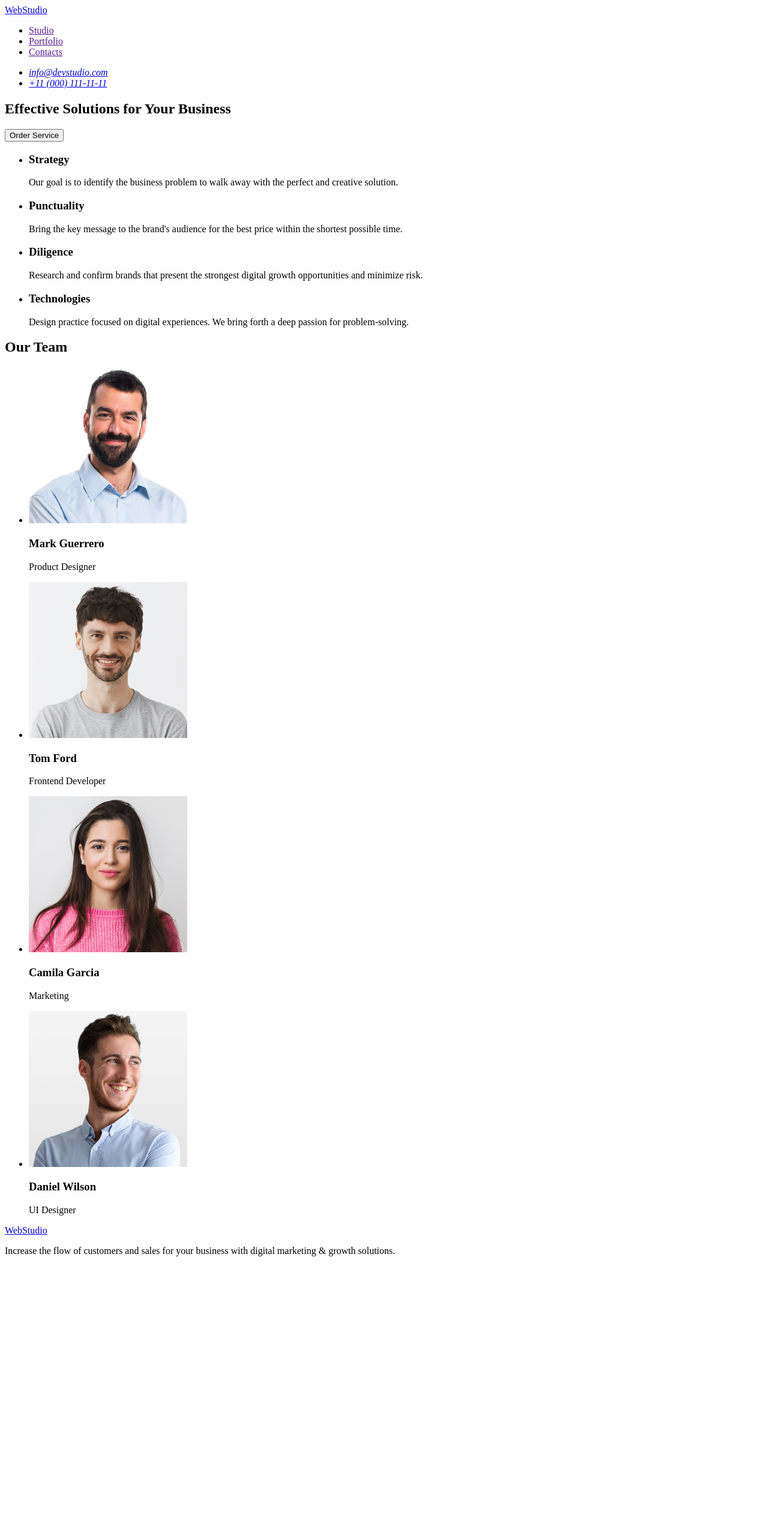
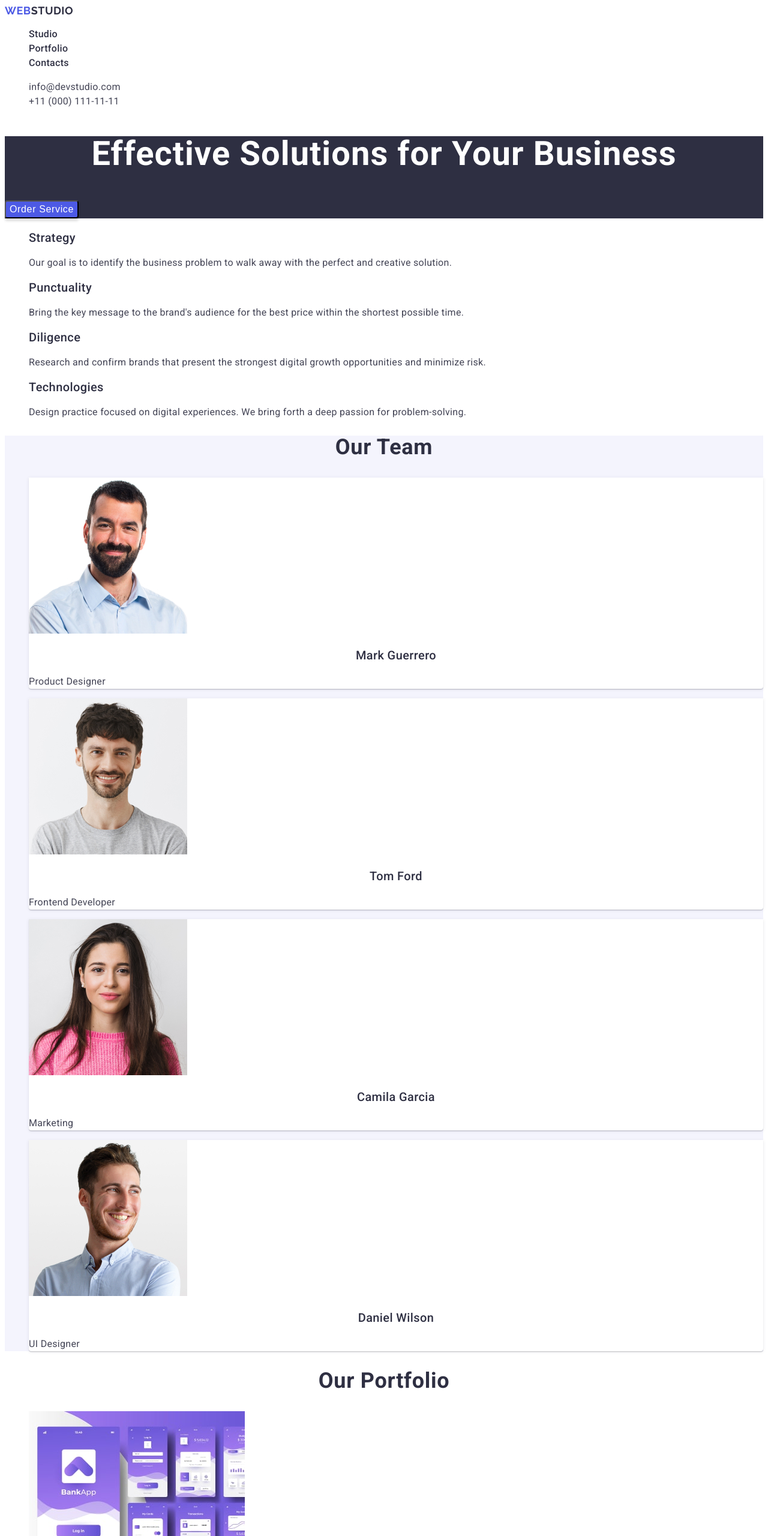
Before and after one commit to Roxaneryz/goit-markup-hw-02, a plain HTML site: page index.html in a window 1280 px wide. Shown: the top 2560 px of the page at 60% size. Before the commit the page ends 2110 px from the top, so only its background shows below. Drawn offline with Linux system fonts and the light colour scheme.

Commit message:
Css Style

```diff
--- /dev/null
+++ b/css/style.css
@@ -0,0 +1,190 @@
+body{
+    font-family: 'Roboto', sans-serif;
+
+}
+.visually-hidden {
+    position: absolute;
+    width: 1px;
+    height: 1px;
+    margin: -1px;
+    border: 0;
+    padding: 0;
+
+    white-space: nowrap;
+    clip-path: inset(100%);
+    clip: rect(0 0 0 0);
+    overflow: hidden;
+  }
+  .link{
+    text-decoration: none;
+}
+.list{
+   list-style: none;
+}
+
+/*========== HEADER =======*/
+
+
+
+.header-logo, .footer-logo {
+color: var(--NAVY-BLUE, #2E2F42);
+font-family: Raleway;
+font-size: 18px;
+font-weight: 700;
+line-height: 1.16;
+letter-spacing: 0.03em;
+text-transform: uppercase;
+}
+span{
+    color: var(--IRIS, #4D5AE5);
+}
+.header-menu {
+}
+.header-menu-item {
+color: var(--NAVY-BLUE, #2E2F42);
+font-size: 16px;
+font-weight: 500;
+line-height: 1.5;
+letter-spacing: 0.02em;
+}
+.header-menu-mail,  .header-menu-tel {
+    color: var(--SLATE, #434455);
+font-size: 16px;
+line-height: 1.5;
+letter-spacing: 0.02em;
+font-style: normal;
+}
+
+/*========== /HEADER =======*/
+
+/*========== MAIN =======*/
+.main {
+    background: var(--NAVY-BLUE, #2E2F42);
+}
+.main-title { color: var(--WHITE, #FFF);
+    text-align: center;
+    font-size: 56px;
+    font-weight: 700;
+    line-height: 1.07;
+    letter-spacing: 0.02em;
+
+}
+.main-btn {
+    color: var(--WHITE, #FFF);
+    font-size: 16px;
+    font-weight: 500;
+    line-height: 1.5;
+    letter-spacing: 0.04em;
+
+
+    border-radius: 4px;
+background: var(--IRIS, #4D5AE5);
+box-shadow: 0px 4px 4px 0px rgba(0, 0, 0, 0.15);
+}
+
+/*========== MAIN bts plan =======*/
+
+
+.bns-plan-title {color: var(--NAVY-BLUE, #2E2F42);
+
+    font-size: 20px;
+    font-weight: 500;
+    line-height: 1.2;
+    letter-spacing: 0.02em;
+}
+.bns-plan-text {color: var(--SLATE, #434455);
+
+    font-size: 16px;
+    font-weight: 400;
+    line-height: 1.2;
+    letter-spacing: 0.02em;
+}
+/*========== /MAIN bts plan =======*/
+
+/*========== MAIN team =======*/
+.team { background: var(--CLOUD, #F4F4FD);
+
+}
+.team-title {
+    color: var(--NAVY-BLUE, #2E2F42);
+    text-align: center;
+    font-size: 36px;
+    font-weight: 700;
+    line-height: 1.11;
+    letter-spacing: 0.02em;
+    text-transform: capitalize;
+
+
+}
+.team-list {border-radius: 0px 0px 4px 4px;
+    background: var(--WHITE, #FFF);
+    box-shadow: 0px 2px 1px 0px rgba(46, 47, 66, 0.08), 0px 1px 1px 0px rgba(46, 47, 66, 0.16), 0px 1px 6px 0px rgba(46, 47, 66, 0.08);
+
+
+}
+.team-list-title {color: var(--NAVY-BLUE, #2E2F42);
+    text-align: center;
+    font-size: 20px;
+    font-weight: 500;
+    line-height: 1.2;
+    letter-spacing: 0.02em
+}
+.team-list-text {color: var(--SLATE, #434455);
+    font-size: 16px;
+    line-height: 1.5;
+    letter-spacing: 0.02em
+}
+
+/*========== /MAIN team =======*/
+
+/*========== PORTFOLIO =======*/
+
+
+.portfolio {
+}
+.portfolio-title { color: var(--NAVY-BLUE, #2E2F42);
+    text-align: center;
+    font-size: 36px;
+    font-weight: 700;
+    line-height: 1.11;
+    letter-spacing: 0.02em;
+    text-transform: capitalize;
+}
+.portfolio-list {
+}
+.portfolio-list-title {color: var(--NAVY-BLUE, #2E2F42);
+    font-size: 20px;
+    font-style: normal;
+    font-weight: 500;
+    line-height: 1.2;
+    letter-spacing: 0.02em;
+}
+.portfolio-list-text {color: var(--SLATE, #434455);
+    font-size: 16px;
+    font-style: normal;
+    font-weight: 400;
+    line-height: 1.5;
+    letter-spacing: 0.02em;
+}
+/*========== /PORTFOLIO =======*/
+
+/*========== /MAIN =======*/
+
+
+/*========== FOOTER =======*/
+
+.footer {  background: var(--NAVY-BLUE, #2E2F42);
+}
+.footer-text {color: var(--CLOUD, #F4F4FD);
+    font-size: 16px;
+    font-style: normal;
+    line-height: 1.5;
+    letter-spacing: 0.02em;
+}
+
+.footer-logo{
+    color: var(--CLOUD, #F4F4FD);
+}
+
+
+/*========== /FOOTER =======*/
--- a/index.html
+++ b/index.html
@@ -4,84 +4,129 @@
    <meta charset="UTF-8">
     <meta name="viewport" content="width=device-width, initial-scale=1.0">
     <title>WebStudio</title>
+    <link rel="preconnect" href="https://fonts.googleapis.com">
+    <link rel="preconnect" href="https://fonts.gstatic.com" crossorigin>
+    <link href="https://fonts.googleapis.com/css2?family=Raleway:wght@700&family=Roboto:wght@400;500;700&display=swap" rel="stylesheet">
+    <link rel="stylesheet" href="css/style.css">
 </head>
 <body>
-    <header>
+    <header class="header">
         <nav>
-         <a href="./index.html">WebStudio</a>
-        <ul>
-            <li><a href="">Studio</a></li>
-            <li><a href="">Portfolio</a></li>
-            <li><a href="">Contacts</a></li>
+         <a class="header-logo link" href="./index.html"><span>Web</span>Studio</a>
+        <ul class="header-menu list">
+            <li><a class=" header-menu-item link" href="">Studio</a></li>
+            <li><a class="header-menu-item link" href="">Portfolio</a></li>
+            <li><a class=" header-menu-item link" href="">Contacts</a></li>
         </ul>
     </nav>
         <address>
-            <ul>
-            <li><a href="mailto:info@devstudio.com">info@devstudio.com</a></li>
-            <li><a href="tel:+110001111111">+11 (000) 111-11-11</a>  </li>
+            <ul class="list">
+            <li class="header-mail"><a class=" header-menu-mail link" href="mailto:info@devstudio.com">info@devstudio.com</a></li>
+            <li class="header-tel"><a class=" header-menu-tel link" href="tel:+110001111111">+11 (000) 111-11-11</a>  </li>
         </ul>
     </address>
     </header>
-    <main>
+    <main >
 
-        <section>
-            <h1>Effective Solutions
+        <section class="main">
+            <h1 class="main-title">Effective Solutions
                 for Your Business</h1>
-            <button type="button">Order Service</button>
+            <button class="main-btn" type="button">Order Service</button>
         </section>
-        <section>
-            <h2 hidden>business plan</h2>
-             <ul>
+        <section class="bns-plan">
+            <h2 class="visually-hidden">business plan</h2>
+             <ul class="list">
             <li>
-                <h3>Strategy</h3>
-                <p>Our goal is to identify the business
+                <h3 class="bns-plan-title">Strategy</h3>
+                <p class="bns-plan-text">Our goal is to identify the business
                     problem to walk away with the perfect and creative solution. </p>
             </li>
             <li>
-                <h3>Punctuality</h3>
-                <p>Bring the key message to the brand's audience for the best price within the shortest possible time.</p>
+                <h3 class="bns-plan-title">Punctuality</h3>
+                <p class="bns-plan-text">Bring the key message to the brand's audience for the best price within the shortest possible time.</p>
             </li>
             <li>
-                <h3>Diligence</h3>
-                <p>Research and confirm brands that present the strongest digital growth opportunities and minimize risk.</p>
+                <h3 class="bns-plan-title">Diligence</h3>
+                <p class="bns-plan-text">Research and confirm brands that present the strongest digital growth opportunities and minimize risk.</p>
             </li>
             <li>
-                <h3>Technologies</h3>
-                <p>Design practice focused on digital experiences. We bring forth a deep passion for problem-solving.</p>
+                <h3 class="bns-plan-title">Technologies</h3>
+                <p class="bns-plan-text">Design practice focused on digital experiences. We bring forth a deep passion for problem-solving.</p>
             </li>
         </ul>
         </section>
 
-        <section>
-            <h2>Our Team</h2>
+        <section class="team">
+            <h2 class="team-title">Our Team</h2>
 
-            <ul>
-                <li>
+            <ul class="list">
+                <li class="team-list">
                     <img src="./images/mark.jpg" alt="Mark Guerrero" width="264" height="260">
-                    <h3>Mark Guerrero</h3>
-                    <p>Product Designer</p>
+                    <h3 class="team-list-title">Mark Guerrero</h3>
+                    <p class="team-list-text">Product Designer</p>
                 </li>
-                <li>
+                <li class="team-list" >
                     <img src="./images/daniel.jpg" alt="Tom Ford" width="264" height="260">
-                    <h3>Tom Ford</h3>
-                    <p>Frontend Developer</p>
+                    <h3 class="team-list-title">Tom Ford</h3>
+                    <p class="team-list-text">Frontend Developer</p>
                 </li>
-                <li>
+                <li class="team-list">
                     <img src="./images/camila.jpg" alt="Camila Garcia" width="264" height="260">
-                    <h3>Camila Garcia</h3>
-                    <p>Marketing</p>
+                    <h3 class="team-list-title">Camila Garcia</h3>
+                    <p class="team-list-text">Marketing</p>
                 </li>
-                <li>
+                <li class="team-list">
                     <img src="./images/tom.jpg" alt="Daniel Wilson" width="264" height="260">
-                    <h3>Daniel Wilson</h3>
-                    <p>UI Designer</p>
+                    <h3 class="team-list-title">Daniel Wilson</h3>
+                    <p class="team-list-text">UI Designer</p>
                 </li>
             </ul>
         </section>
+        <section class="portfolio">
+            <h2 class="portfolio-title">Our Portfolio</h2>
+
+            <ul class="list">
+                <li class="portfolio-list">
+                    <img src="images/bank-app.jpg" alt="Banking App" width="360" height="300">
+                    <h3 class="portfolio-list-title">Banking App</h3>
+                    <p class="portfolio-list-text">App</p>
+                </li>
+                <li class="portfolio-list">
+                    <img src="images/qrcode.jpg" alt="Phone with QRcode app" width="360" height="300">
+                    <h3 class="portfolio-list-title">Cashless Payment</h3>
+                    <p class="portfolio-list-text">Marketing</p>
+                </li>
+                <li class="portfolio-list">
+                    <img src="images/laptop.jpg" alt="Laptop" width="360" height="300">
+                    <h3 class="portfolio-list-title">Meditation App</h3>
+                    <p class="portfolio-list-text">App</p>
+                </li>
+                <li class="portfolio-list">
+                    <img src="images/car.jpg" alt="Car" width="360" height="300">
+                    <h3 class="portfolio-list-title">Taxi Service</h3>
+                    <p class="portfolio-list-text">Marketing</p>
+                </li>
+                <li class="portfolio-list">
+                    <img src="images/smartphone.jpg" alt="Themes for smartphone" width="360" height="300">
+                    <h3 class="portfolio-list-title">Screen Illustrations</h3>
+                    <p class="portfolio-list-text">Design</p>
+                </li>
+                <li class="portfolio-list">
+                    <img src="images/lady.jpg" alt="Lady" width="360" height="300">
+                    <h3 class="portfolio-list-title">Online Courses</h3>
+                    <p class="portfolio-list-text">Marketing</p>
+                </li>
+            </ul>
+        </section>
+
+
+
+
+
     </main>
-    <footer>
-        <a href="./index.html">WebStudio</a>
-        <p>Increase the flow of customers and sales for your business with digital marketing & growth solutions.</p>
+    <footer class="footer">
+        <a class="footer-logo link" href="./index.html"><span>Web</span>Studio</a>
+        <p class="footer-text">Increase the flow of customers and sales for your business with digital marketing & growth solutions.</p>
     </footer>
 
 </body>
```
Also changed, not shown: images/bank-app.jpg (added), images/car.jpg (added), images/lady.jpg (added), images/laptop.jpg (added), images/qrcode.jpg (added), images/smartphone.jpg (added).
